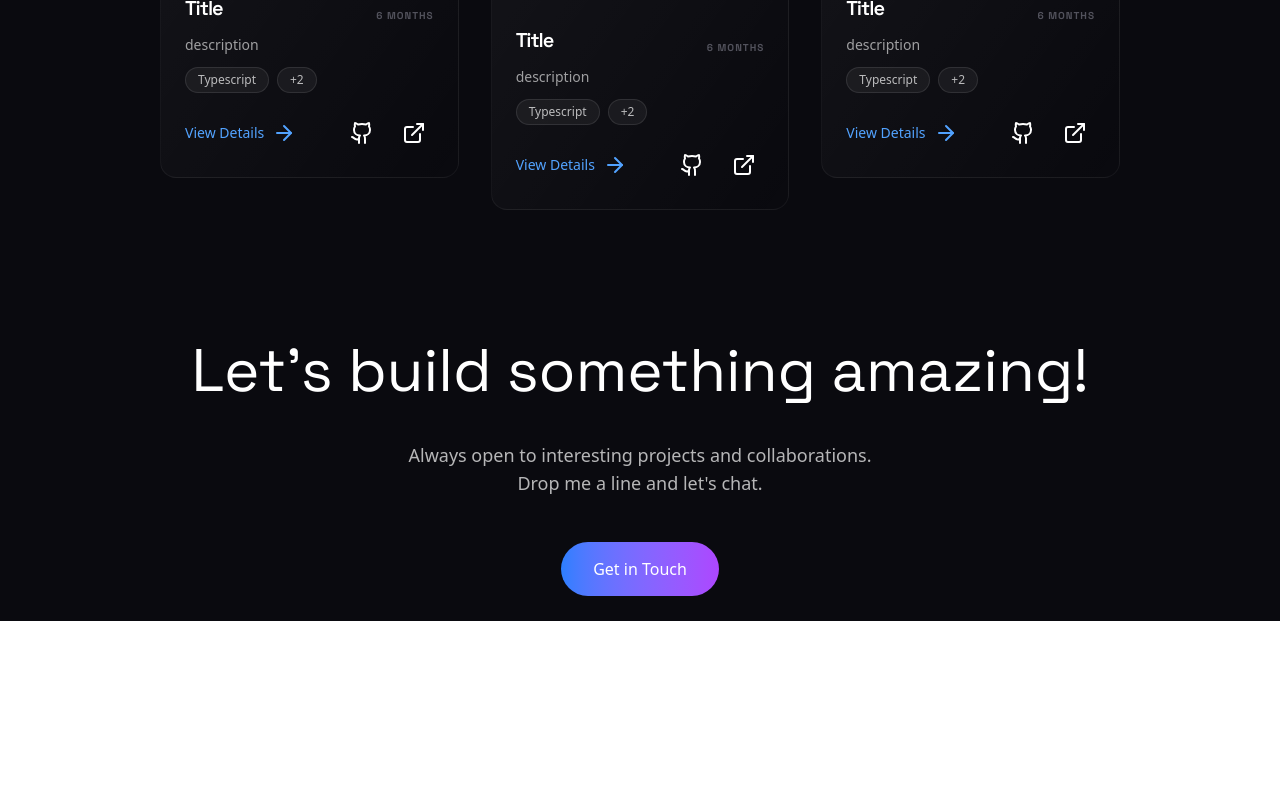
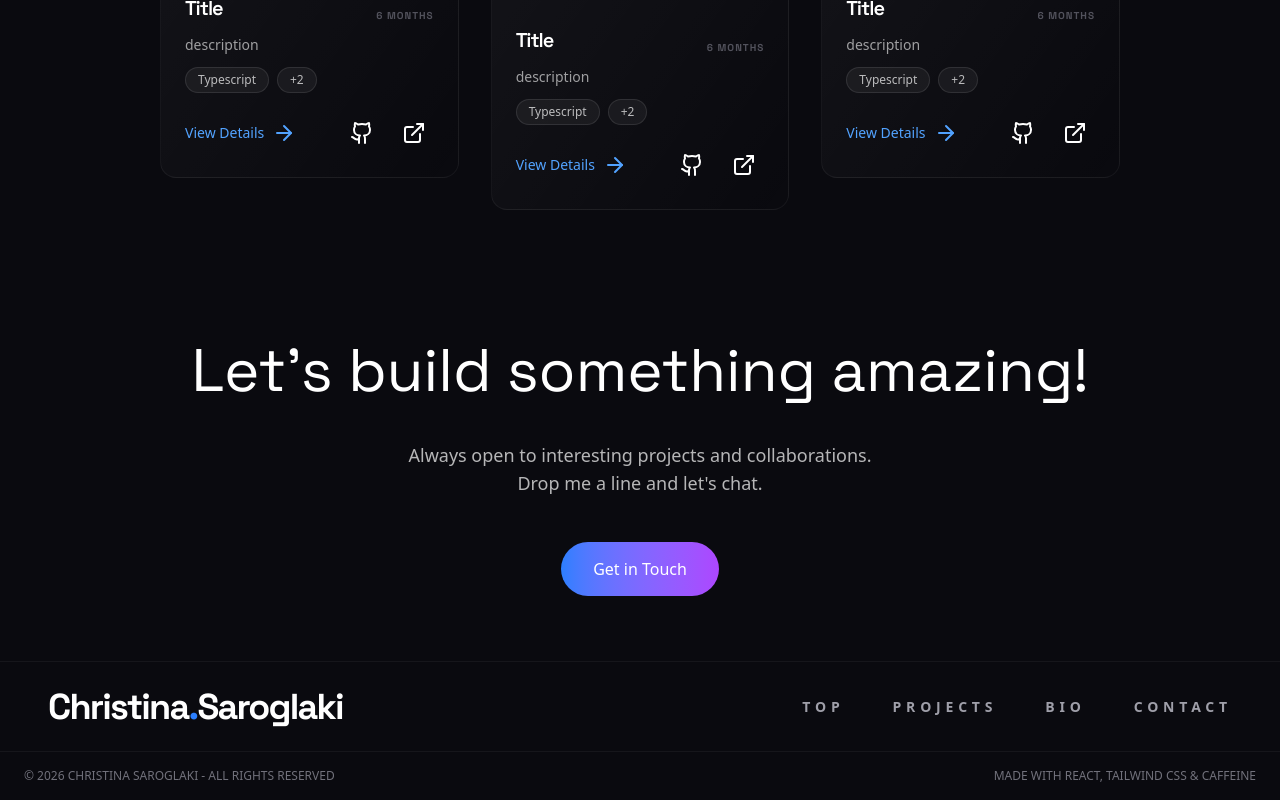
Before and after one commit to ChristinaSarogl/personal-website, a React (Vite) app: page / in a window 1280 px wide. Shown: the part 1690-2490 px from the top of the page. Before the commit the page ends 2311 px from the top, so only its background shows below. Built offline with nearby package versions, Linux system fonts and the light colour scheme.

Commit message:
Footer UI

```diff
--- a/src/App.tsx
+++ b/src/App.tsx
@@ -4,6 +4,7 @@ import FeaturedWork from './components/FeaturedWork/FeaturedWork';
 import Header from './components/common/Header/Header';
 import Hero from './components/Hero/Hero';
 import Contact from './components/Contact/Contact';
+import Footer from './components/common/Footer/Footer';
 
 export default function App() {
   return (
@@ -18,27 +19,8 @@ export default function App() {
         <Divider />
         <FeaturedWork />
         <Contact />
+        <Footer />
       </div>
-      {/* <div>
-        <a href="https://vite.dev" target="_blank">
-          <img src={viteLogo} className="logo" alt="Vite logo" />
-        </a>
-        <a href="https://react.dev" target="_blank">
-          <img src={reactLogo} className="logo react" alt="React logo" />
-        </a>
-      </div>
-      <h1>Vite + React</h1>
-      <div className="card">
-        <button onClick={() => setCount((count) => count + 1)}>
-          count is {count}
-        </button>
-        <p>
-          Edit <code>src/App.tsx</code> and save to test HMR
-        </p>
-      </div>
-      <p className="read-the-docs">
-        Click on the Vite and React logos to learn more
-      </p> */}
     </>
   )
 }
--- /dev/null
+++ b/src/components/common/Footer/Footer.tsx
@@ -0,0 +1,31 @@
+import { Link } from 'react-router';
+
+import './footer.css'
+
+export default function Footer() {
+  return (
+    <footer>
+      <div className="footer-container">
+        <div className='footer-content'>
+          <div className="footer-text">
+            <span>Christina</span>
+            <span className="text-primary">.</span>
+            <span>Saroglaki</span>
+          </div>
+
+          <div className="footer-links">
+            <Link to=''onClick={() => window.scrollTo({ top: 0, behavior: "smooth" })}>Top</Link>
+            <Link to='/projects'>Projects</Link>
+            <Link to='/about'>Bio</Link>
+            <Link to='/contact'>Contact</Link>
+          </div>
+        </div>
+      </div>
+
+      <div className="rights-text">
+        <p>© 2026 Christina Saroglaki - All rights reserved</p>
+        <p>Made with React, Tailwind CSS & caffeine</p>
+      </div>
+    </footer>
+  );
+}
--- /dev/null
+++ b/src/components/common/Footer/footer.css
@@ -0,0 +1,30 @@
+@import "tailwindcss";
+@import "../../../styles/theme.css";
+
+footer {
+  .footer-container {
+    @apply py-6 px-6 md:px-12 mt-10 border-y border-white/5;
+
+    .footer-content {
+      @apply flex flex-col md:flex-row justify-between items-center;
+
+      .footer-text {
+        @apply text-2xl md:text-3xl lg:text-4xl font-black tracking-tighter;
+      }
+
+      .footer-links {
+        @apply flex flex-col md:flex-row gap-5 md:gap-12 text-center md:text-left mt-4 md:mt-0;
+
+        a {
+          @apply text-sm font-bold tracking-[0.3rem] text-zinc-400 hover:text-white transition-colors uppercase;
+        }
+      }
+    }
+  }
+
+  .rights-text {
+    @apply py-4 px-6 text-xs text-zinc-500 uppercase
+      flex flex-col md:flex-row justify-between items-center
+      text-center md:text-left gap-2 md:gap-0;
+  }
+}
```
Lines whose indentation alone changed are shown as unchanged.
